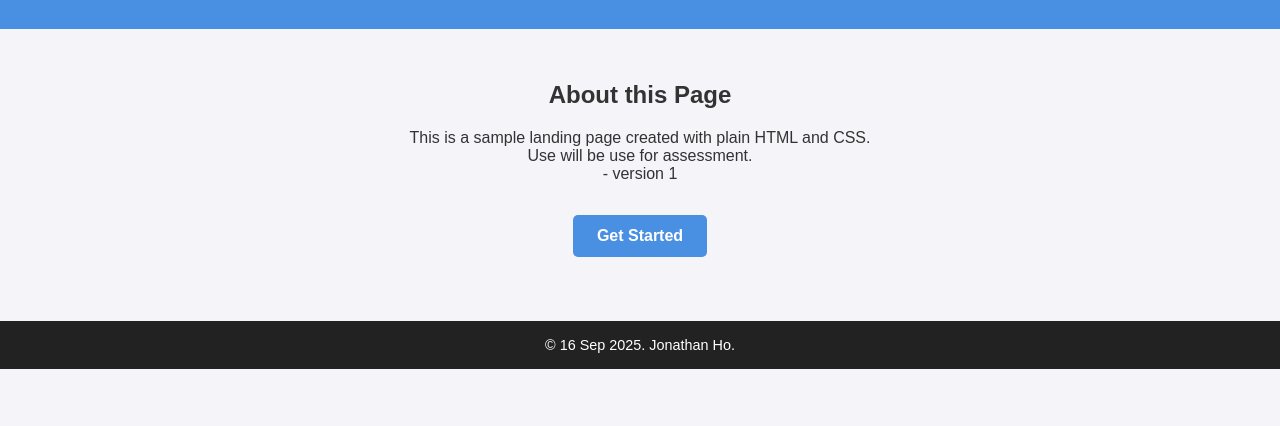
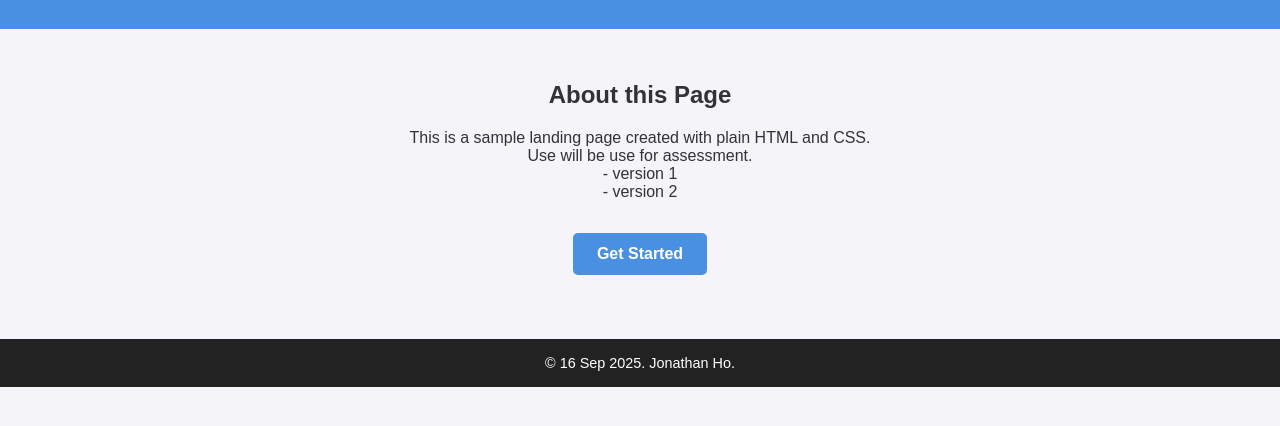
Before and after one commit to Jonhyh/cicd-assessment, a plain HTML site: page index.html in a window 1280 px wide. Shown: the part 110-536 px from the top of the page. Drawn offline with Linux system fonts and the light colour scheme.

Commit message:
Commit 3 - version 2

```diff
--- a/index.html
+++ b/index.html
@@ -17,7 +17,8 @@
     <p>
       This is a sample landing page created with plain HTML and CSS.<br>
       Use will be use for assessment.<br>
-      - version 1
+      - version 1 <br>
+      - version 2 <br>
 
 
 
```
